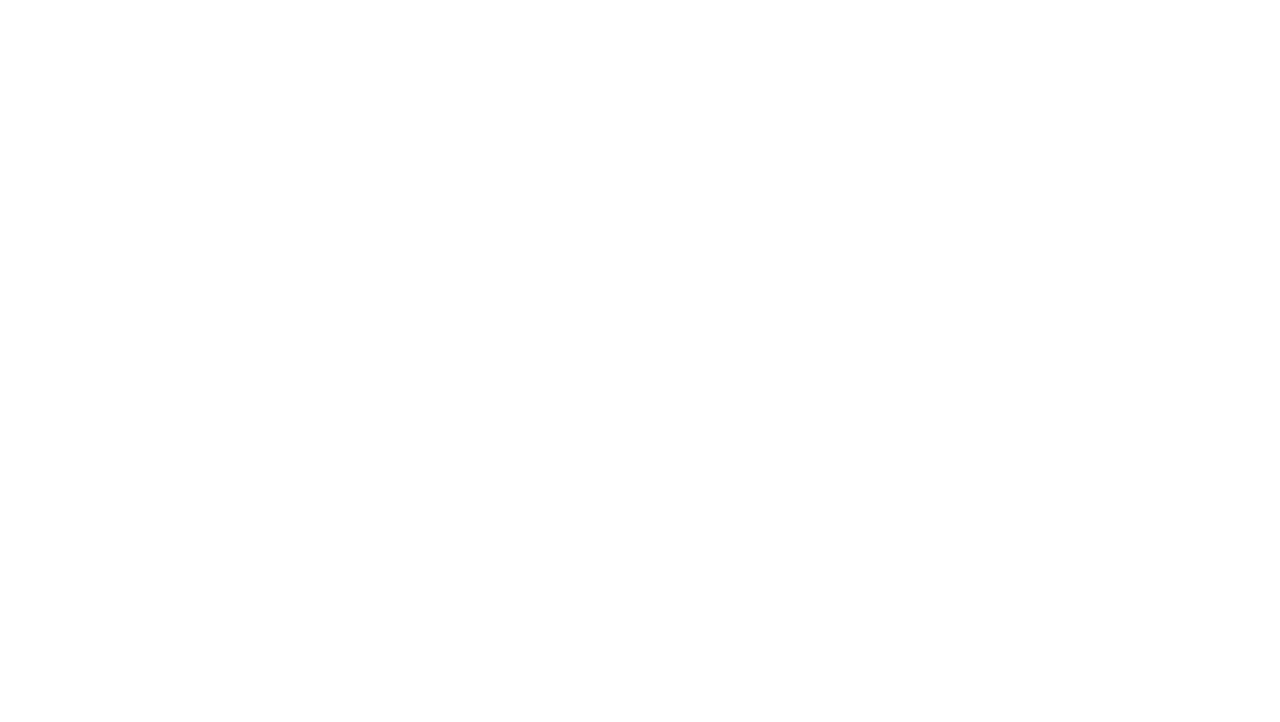
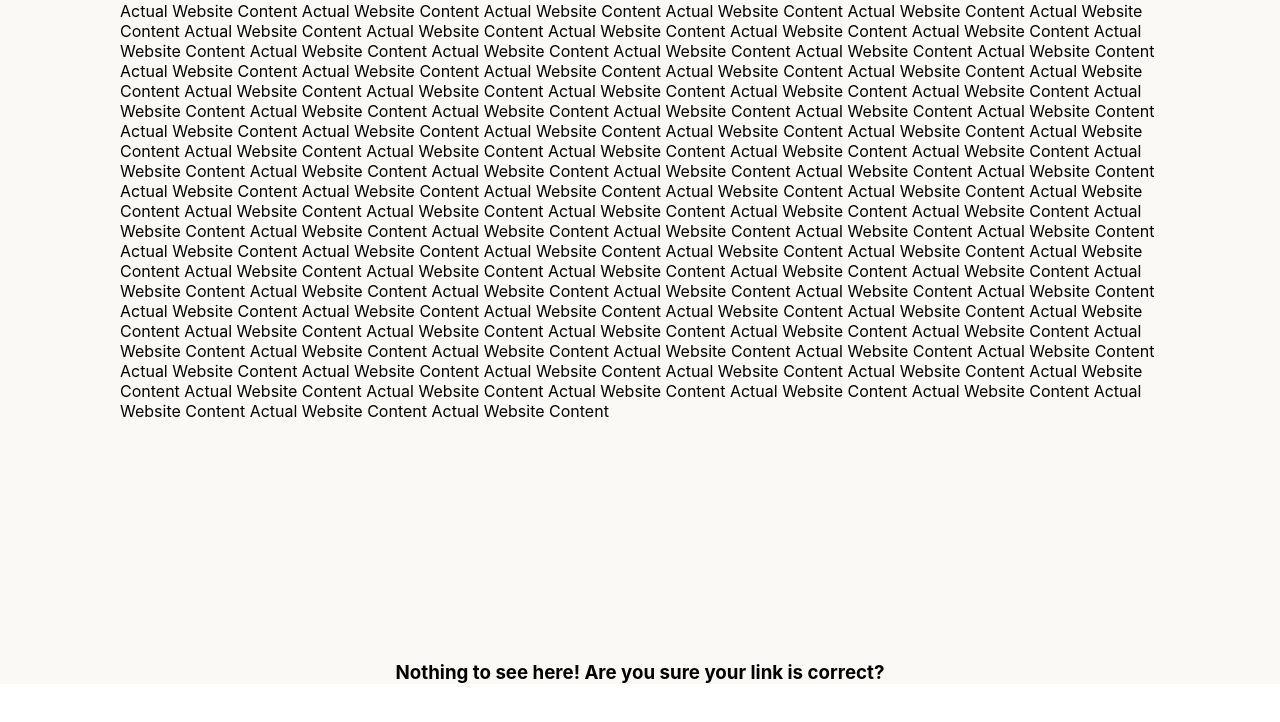
Before and after one commit to IvanYu327/ivanyu.ca, a React (Create React App) app: page / in a window 1280 px wide. Shown: the part 3119-3841 px from the top of the page. Before the commit the page ends 2860 px from the top, so only its background shows below. Built offline with nearby package versions, Linux system fonts and the light colour scheme.

Commit message:
react router

```diff
--- a/package.json
+++ b/package.json
@@ -12,6 +12,7 @@
     "@types/react-dom": "^18.2.4",
     "react": "^18.2.0",
     "react-dom": "^18.2.0",
+    "react-router-dom": "^6.12.0",
     "react-scripts": "5.0.1",
     "styled-components": "^5.3.11",
     "typescript": "^4.9.5",
--- a/src/App.tsx
+++ b/src/App.tsx
@@ -1,9 +1,12 @@
 import React, { useEffect, useState } from "react";
+import { BrowserRouter as Router, Route, Routes } from "react-router-dom";
 import styled, { keyframes, ThemeProvider } from "styled-components";
 
 import { theme } from "./shared/theme";
 
-const DO_ANIMATION = false;
+import ErrorPage from "./pages/ErrorPage";
+
+const DO_ANIMATION = true;
 const TETRIS_UNIT_SQUARE = 10;
 const ANIMATION_TIME = 2000;
 const FADE_TIME = 750;
@@ -28,6 +31,7 @@ const App: React.FC = () => {
   }, []);
 
   return (
+    <Router>
       <ThemeProvider theme={theme}>
         <AppContainer>
           {DO_ANIMATION && (
@@ -49,11 +53,21 @@ const App: React.FC = () => {
               <TetrisPiece expanded={expanded} />
             </>
           )}
-        <WebsiteContent showContent={showContent}>
+          <ContentWrapper showContent={showContent}>
+            {/* <Navbar /> */}
             {"Actual Website Content ".repeat(1000)}
-        </WebsiteContent>
+            <Routes>
+              <Route path="/*" element={<ErrorPage />} />
+              {/* <Route path="/" element={<Home />} /> */}
+              {/* <Route path="/about" element={<About />} /> */}
+              {/* <Route path="/work" element={<Work />} /> */}
+              {/* <Route path="/:projectName" element={<ProjectPage />} /> */}
+            </Routes>
+            {/* <Footer /> */}
+          </ContentWrapper>
         </AppContainer>
       </ThemeProvider>
+    </Router>
   );
 };
 
@@ -61,6 +75,14 @@ export default App;
 
 const AppContainer = styled.div`
   background-color: ${(props) => props.theme.background};
+`;
+
+const ContentWrapper = styled.div<{ showContent: boolean }>`
+  max-width: 1040px;
+  margin: auto;
+  visibility: ${({ showContent }) => (showContent ? "visible" : "hidden")};
+  opacity: ${({ showContent }) => (showContent ? 1 : 0)};
+  transition: opacity ${FADE_TIME}ms, visibility ${FADE_TIME}ms;
 `;
 
 const tetrisAnimation = keyframes`
@@ -131,9 +153,3 @@ const EmptyTetris = styled.div<{
   height: ${({ height }) => TETRIS_UNIT_SQUARE * height}px;
   // display: ${({ expanded }) => (expanded ? "none" : "")};
 `;
-
-const WebsiteContent = styled.div<{ showContent: boolean }>`
-  visibility: ${({ showContent }) => (showContent ? "visible" : "hidden")};
-  opacity: ${({ showContent }) => (showContent ? 1 : 0)};
-  transition: opacity ${FADE_TIME}ms, visibility ${FADE_TIME}ms;
-`;
--- /dev/null
+++ b/src/pages/ErrorPage.js
@@ -0,0 +1,29 @@
+import React from "react";
+import { useRouteError } from "react-router-dom";
+
+import styled from "styled-components";
+
+// import { Container } from "../components/globalComponents";
+
+const PageNotFoundMessage = styled.h3`
+  margin-top: 30vh;
+  margin-bottom: 50vh;
+  text-align: center;
+`;
+
+const ErrorPage = () => {
+  // useRouteError((error, info) => {
+  //   // Handle the route error here
+  //   console.log("Route error:", error, info);
+  // });
+
+  return (
+    <div>
+      <PageNotFoundMessage>
+        Nothing to see here! Are you sure your link is correct?
+      </PageNotFoundMessage>
+    </div>
+  );
+};
+
+export default ErrorPage;
```
Also changed, not shown: src/shared/components.ts (added, +8 -0 lines), 1 other file (tests, documents, lock files or other folders). Lines whose indentation alone changed are shown as unchanged.
